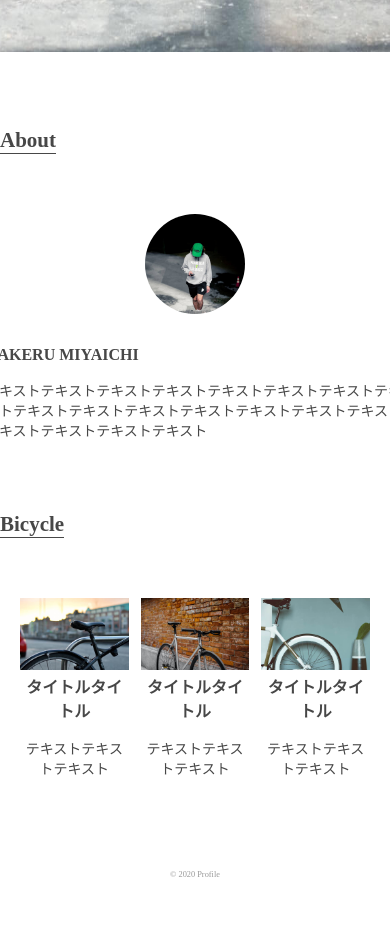
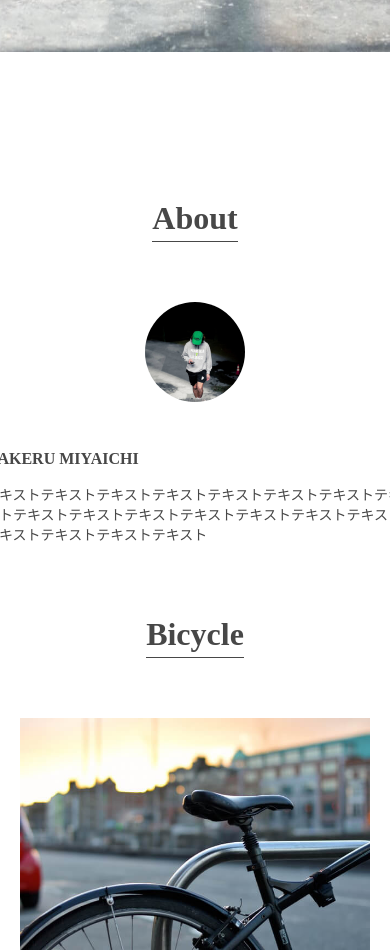
Before and after one commit to reoso0210-ctrl/plofile, a plain HTML site: page index.html in a window 390 px wide. Shown: the part 875-1825 px from the top of the page. Before the commit the page ends 1770 px from the top, so only its background shows below. Drawn offline with Linux system fonts and the light colour scheme.

Commit message:
Add files via upload

```diff
--- a/index.html
+++ b/index.html
@@ -24,7 +24,7 @@
   <main>
     <section class="mainvisual"><img src="img/mainvisual.jpg" alt="メインビジュアル"></section>
     <section class="about">
-      <h2 id="link1">About</h2>
+      <h2 id="link1" class="title">About</h2>
       <div class="about-flex">
         <img src="img/about.jpg" alt="本人の画像" width="100" height="100">
         <div class="about-text">
@@ -35,7 +35,7 @@
 
     </section>
     <section>
-      <h2 id="link2">Bicycle</h2>
+      <h2 id="link2" class="title">Bicycle</h2>
       <div class="bicycle-list">
       <ul class="bicycle">
         <li>
--- a/style.css
+++ b/style.css
@@ -31,15 +31,18 @@ a {
   color: black;
 }
 
-h2{
-  display: inline-block;
-  margin-bottom: 60px;
-  border-bottom: solid 1px;
+h2.title{
+  display: block;
+  text-align: center;
+  margin: 72px auto 60px;
+  padding-bottom: 4px;
+  border-bottom: 1px solid #474747;
+  width: fit-content;
+  font-size: 2.0rem;
 }
-
 h3 {
   font-size: 16px;
-  margin: 0 0 16px 0;
+  margin: 16px 0;
 }
 
 /* ヘッダー部分 */
@@ -94,7 +97,7 @@ header ul {
   margin: 0 0 72px 0;
 }
 
-.about p{
+.about-text p{
   width: calc(15px * 4 * 7);
 }
 
@@ -114,7 +117,6 @@ header ul {
   display:flex;
   gap: 12px;
   text-align: center;
-
 }
 
 .bicycle-list{
@@ -127,6 +129,16 @@ header ul {
   width: calc(100% / 3);
 }
 
+@media(max-width: 600px){
+  .bicycle{
+    flex-direction: column;
+  }
+  .bicycle li{
+    width: 100%;
+    margin-bottom:32px;
+  }
+}
+
 /* フッター部分 */
 footer{
   text-align: center;
```
